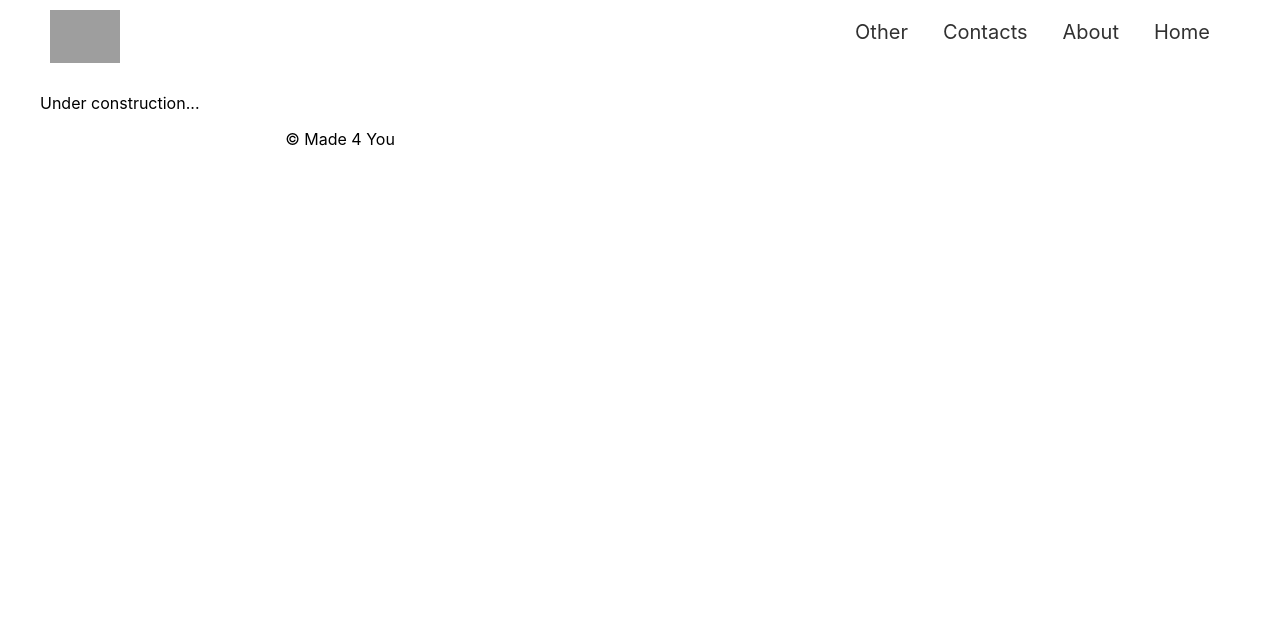
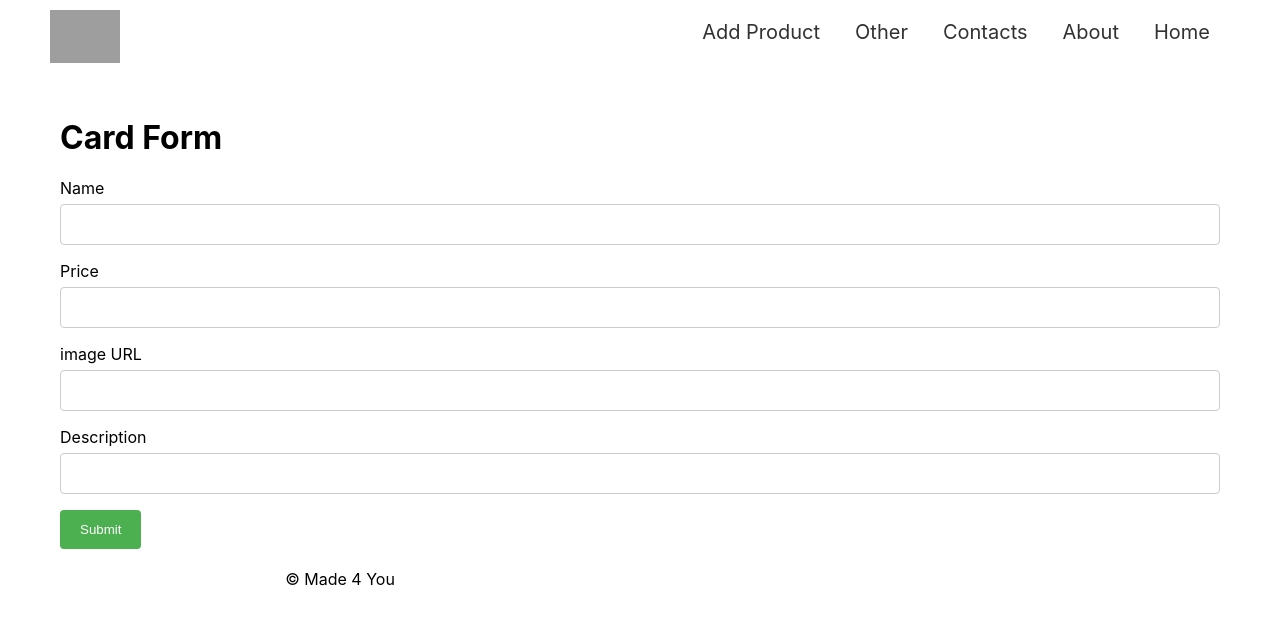
Before and after one commit to aleksandar-sokolov/made-for-you, a React (Create React App) app: page /product/add in a window 1280 px wide. Shown: the top 624 px of the page. Built offline with nearby package versions, Linux system fonts and the light colour scheme; grey boxes are pictures that could not be loaded; the HTML template or start-up script is replaced by a standard one.

Commit message:
add product form

```diff
--- a/src/App.js
+++ b/src/App.js
@@ -5,6 +5,7 @@ import NavBar from './components/NavBar'
 import Footer from './components/Footer'
 import HomePage from './components/HomePage';
 import Contacts from './components/Contacts';
+import ProductForm from './components/forms/ProductForm';
 
 
 function App() {
@@ -15,6 +16,7 @@ function App() {
       <Switch>
         <Route path="/" exact component={HomePage} />
         <Route path="/contacts" exact component={Contacts} />
+        <Route path="/product/add" exact component={ProductForm} />
         <Route path="/" ><p>Under construction...</p></Route>
       </Switch>
       <Footer />
--- a/src/components/Footer.js
+++ b/src/components/Footer.js
@@ -6,7 +6,7 @@ const Footer = () => {
             // 'position': 'absolute',
             'width': '50%',
             // 'bottom': '10px',
-            "text-align": "center"
+            "textAlign": "center"
         }}>
             <span>&copy; Made 4 You</span>
         </div>
--- a/src/components/NavBar.js
+++ b/src/components/NavBar.js
@@ -9,12 +9,13 @@ const NavBar = () => {
 
         <div className="NavBar">
             <NavLink to="/">
-                <img src="./logo.png" alt="Made 4 You" />
+                <img src="logo.png" alt="Made 4 You" />
             </NavLink>
             <NavLink to="/">Home</NavLink>
             <NavLink to="/about">About</NavLink>
             <NavLink to="/contacts">Contacts</NavLink>
             <NavLink to="/other">Other</NavLink>
+            <NavLink to="/product/add">Add Product</NavLink>
 
         </div>
     );
--- a/src/components/cards/Card.js
+++ b/src/components/cards/Card.js
@@ -3,7 +3,7 @@ import './Card.css'
 const Card = ({ imgUrl, name, description, price, owner, id }) => {
 
     return (
-        <div className="card" id={id}>
+        <div className="card" key={id}>
             <img src={imgUrl} alt={name} style={{ "width": "100%" }} />
             <h1>{name}</h1>
             <p className="price">${price}</p>
--- /dev/null
+++ b/src/components/forms/ProductForm.css
@@ -0,0 +1,27 @@
+input[type=text], input[type=number],select, textarea {
+    width: 100%;
+    padding: 12px;
+    border: 1px solid #ccc;
+    border-radius: 4px;
+    box-sizing: border-box;
+    margin-top: 6px;
+    margin-bottom: 16px;
+    resize: vertical;
+  }
+
+  input[type=submit] {
+    background-color: #4CAF50;
+    color: white;
+    padding: 12px 20px;
+    border: none;
+    border-radius: 4px;
+    cursor: pointer;
+  }
+
+  input[type=submit]:hover {
+    background-color: #45a049;
+  }
+
+  .ProductForm {
+    padding: 20px;
+  }
--- /dev/null
+++ b/src/components/forms/ProductForm.js
@@ -0,0 +1,42 @@
+import { useState } from 'react';
+
+import './ProductForm.css'
+const ProductForm = () => {
+
+
+
+    const onProductSubmitHandler = function (e) {
+        e.preventDefault();
+        const producData = {
+            name: e.target.name.value,
+            price: e.target.price.value,
+            imgUrl: e.target.imgUrl.value,
+            description: e.target.description.value,
+        }
+        console.log(producData);
+    };
+
+    return (
+        <div className="ProductForm">
+            <h1>Card Form</h1>
+
+            <form onSubmit={onProductSubmitHandler}>
+                <label htmlFor="name">Name</label>
+                <input type="text" id="name" name="name" />
+
+                <label htmlFor="price">Price</label>
+                <input type="number" id="price" name="price" />
+
+                <label htmlFor="imgUrl">image URL</label>
+                <input type="text" id="imgUrl" name="imgUrl" />
+
+                <label htmlFor="description">Description</label>
+                <input type="text" id="description" name="description" />
+
+                <input type="submit" value="Submit" />
+            </form>
+        </div>
+    );
+};
+
+export default ProductForm;
```
